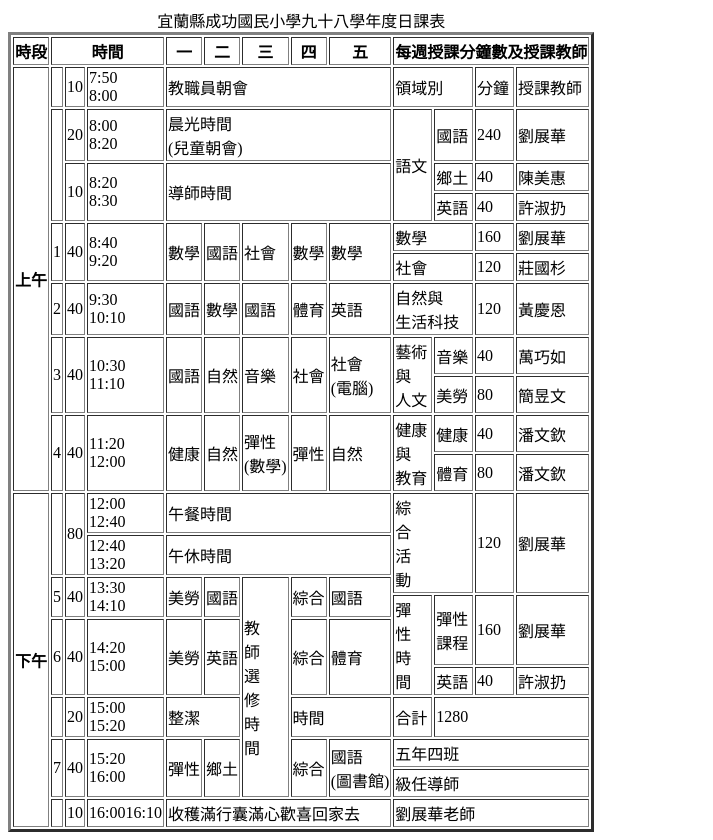
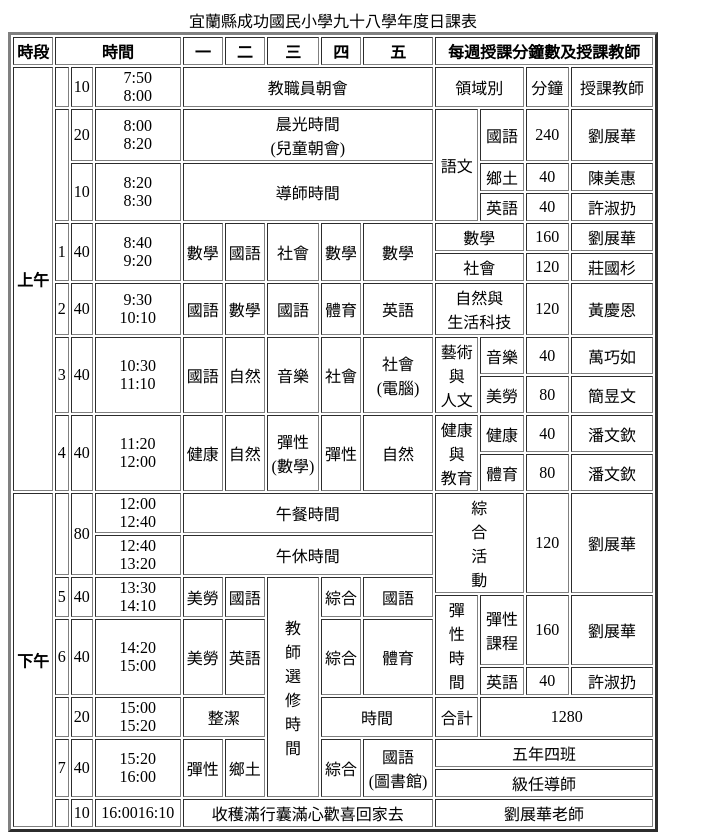
Before and after one commit to Naoyakaoru/practice, a plain HTML site: page 0702hw-ccescf.html in a window 1280 px wide. Shown: the whole page, without its empty margins (0-713 px from the left). Drawn offline with Linux system fonts and the light colour scheme.

Commit message:
調整寬度

```diff
--- a/0702hw-ccescf.html
+++ b/0702hw-ccescf.html
@@ -3,10 +3,16 @@
 <head>
     <meta charset="UTF-8">
     <meta name="viewport" content="width=device-width, initial-scale=1.0">
+    <style>
+        table td {
+            text-align: center;
+            vertical-align: middle;
+        }
+    </style>
     <title>Document</title>
 </head>
 <body>
-<table border="3">
+<table width="650" border="3">
     <caption>宜蘭縣成功國民小學九十八學年度日課表</caption>
     <!-- ＃22*13 -->
     <thead>
```
